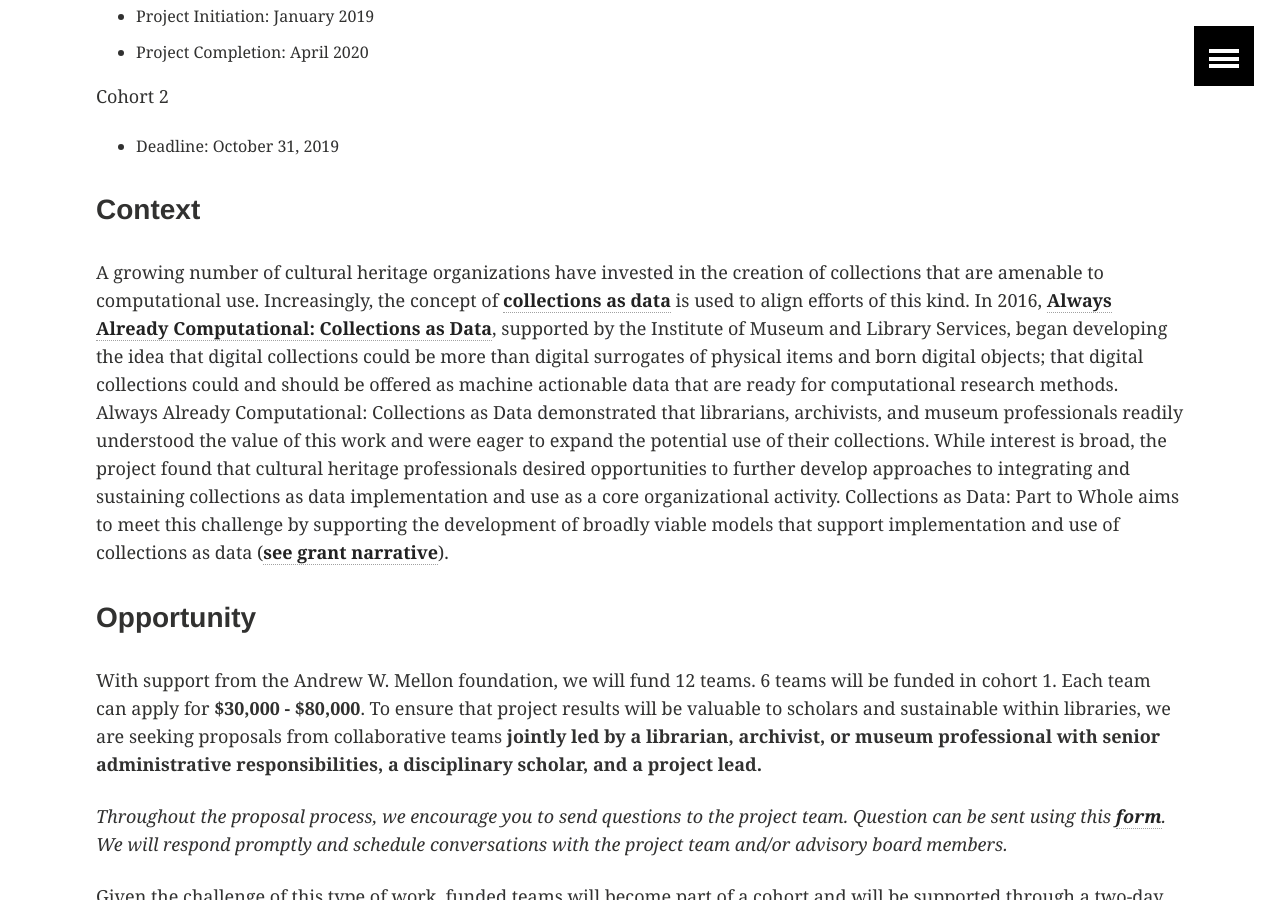
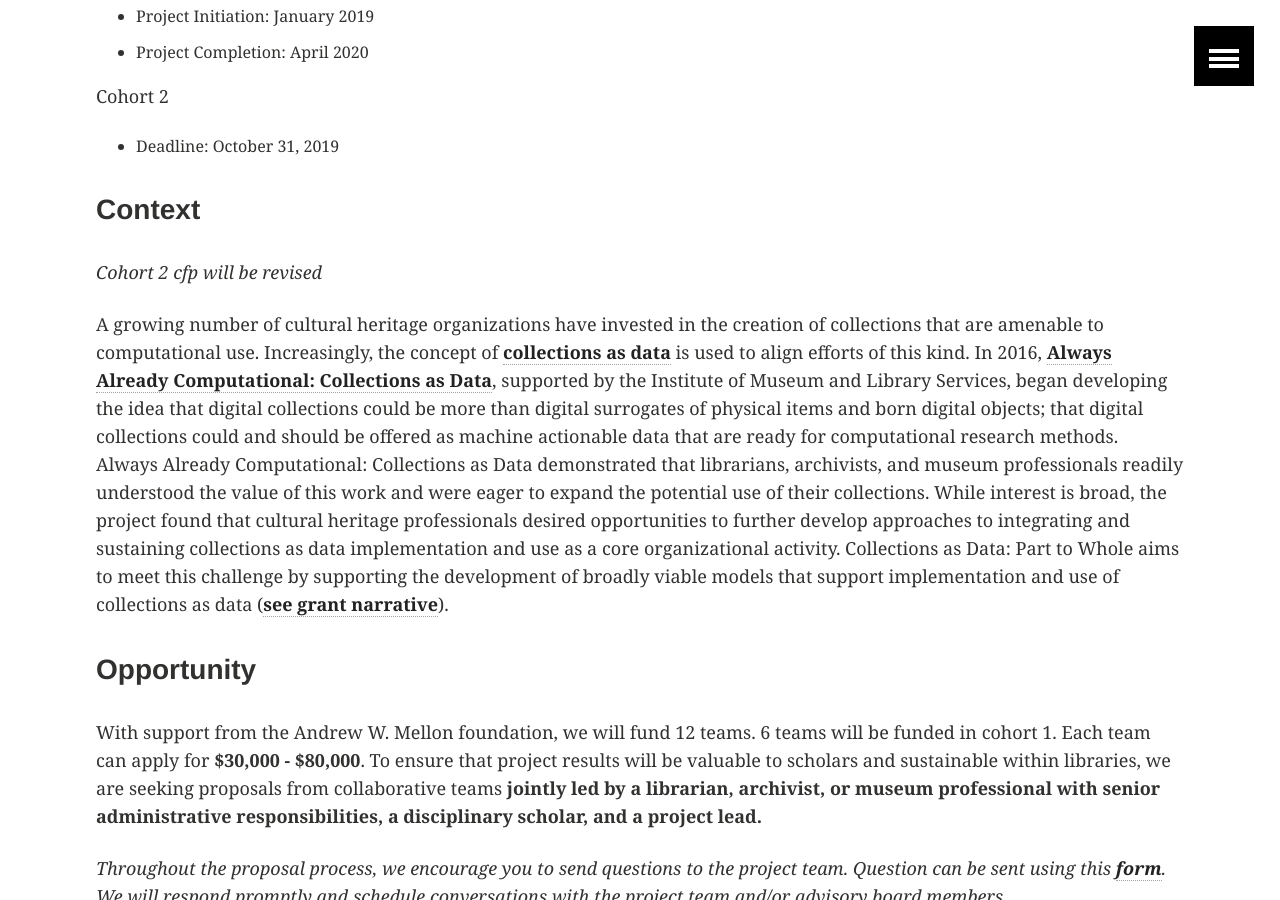
Before and after one commit to collectionsasdata/part2whole, a Jekyll site: the page built from cfp.md, in a window 1280 px wide and 900 px high, scrolled down 369 px. Built offline with Jekyll 4.4.1, drawn with Linux system fonts in a browser that asks for light colours.

Commit message:
Update cfp.md

```diff
--- a/cfp.md
+++ b/cfp.md
@@ -13,6 +13,8 @@ Cohort 2
 - Deadline: October 31, 2019
 
 ### Context
+
+*Cohort 2 cfp will be revised*
 
 A growing number of cultural heritage organizations have invested in the creation of collections that are amenable to computational use. Increasingly, the concept of [**collections as data**](https://collectionsasdata.github.io/statement/) is used to align efforts of this kind. In 2016, [**Always Already Computational: Collections as Data**](https://collectionsasdata.github.io/), supported by the Institute of Museum and Library Services, began developing the idea that digital collections could be more than digital surrogates of physical items and born digital objects; that digital collections could and should be offered as machine actionable data that are ready for computational research methods. Always Already Computational: Collections as Data demonstrated that librarians, archivists, and museum professionals readily understood the value of this work and were eager to expand the potential use of their collections. While interest is broad, the project found that cultural heritage professionals desired opportunities to further develop approaches to integrating and sustaining collections as data implementation and use as a core organizational activity. Collections as Data: Part to Whole aims to meet this challenge by supporting the development of broadly viable models that support implementation and use of collections as data ([**see grant narrative**](https://github.com/collectionsasdata/part2whole/raw/master/cad_part2whole_narrative.pdf)).
 
```
